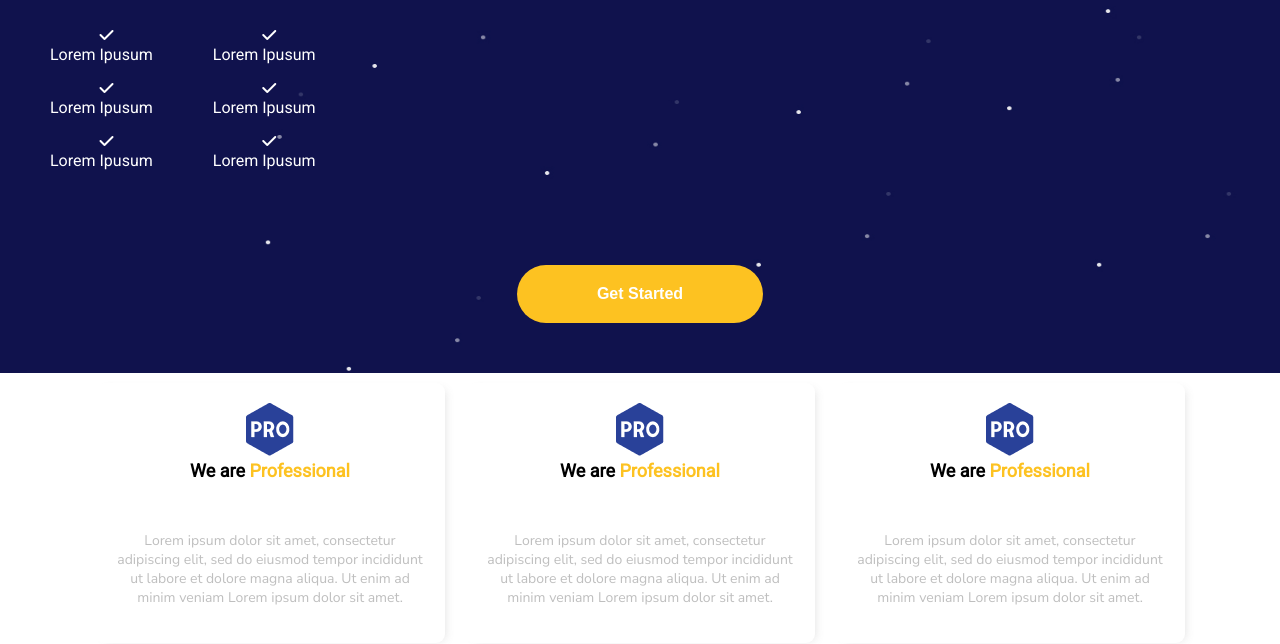
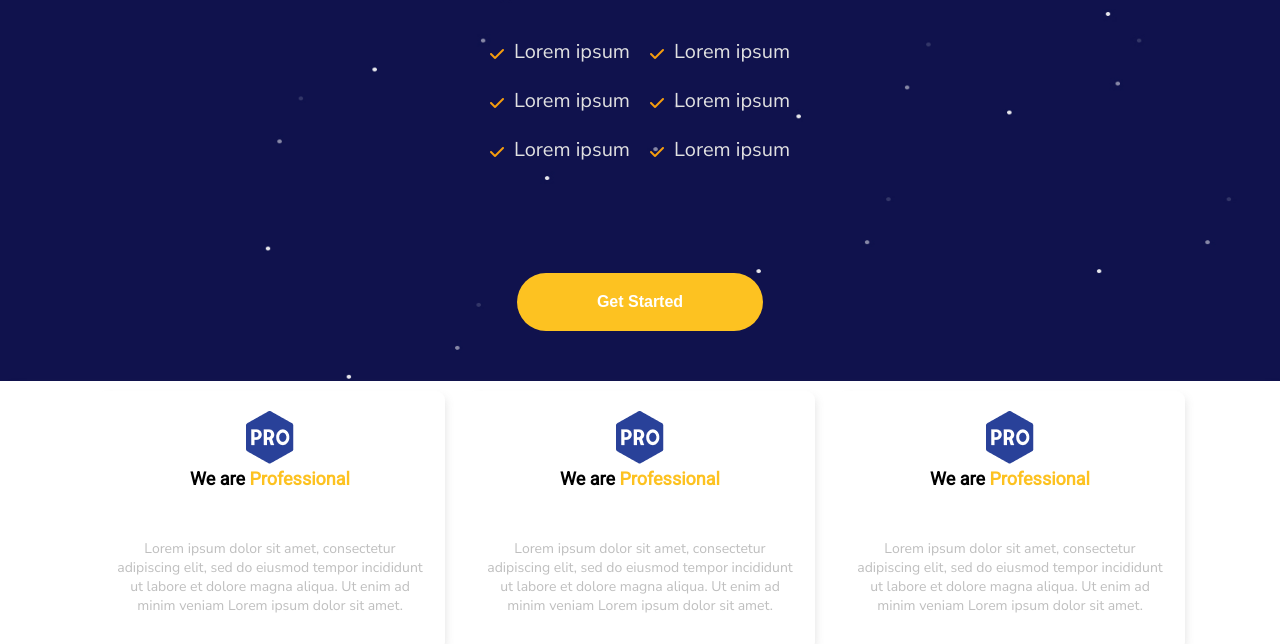
Before and after one commit to belloemmanuel/Deltify---Responsive-Agency-Landing-Page, a plain HTML site: page index.html in a window 1280 px wide. Shown: the part 185-829 px from the top of the page. Drawn offline with Linux system fonts and the light colour scheme; a script that the page names is missing; a web font is replaced by a local one.

Commit message:
changes made

```diff
--- a/css/deltify.css
+++ b/css/deltify.css
@@ -129,6 +129,38 @@ span {
   margin-top: 80px;
 }
 
+.hero-list {
+  display: flex;
+}
+.hero-list-items {
+  display: flex;
+  flex-direction: column;
+}
+.hero-list-item {
+  display: flex;
+}
+.hero-list-item i {
+  margin-right: 10px;
+  color: #f79e0e;
+}
+
+.hero-list-item p {
+  margin-top: -8px;
+}
+
+.hero-list-item1 {
+  display: flex;
+}
+.hero-list-item1 i {
+  margin-right: 10px;
+  color: #f79e0e;
+}
+
+.hero-list-item1 p {
+  margin-top: -8px;
+  margin-right: 100px;
+}
+
 /*----------------hero contents ends---------------*/
 
 /*----------------services container starts---------------*/
@@ -159,12 +191,6 @@ span {
   box-shadow: rgba(99, 99, 99, 0.2) 5px 2px 10px -5px;
   justify-content: center;
   background-color: white;
-}
-
-.services-card:hover {
-  background-color: #294199;
-  color: white;
-  height: 300px;
 }
 
 .services-card-content {
@@ -883,6 +909,11 @@ strike {
     display: none;
   }
 
+  .hero-list {
+    display: flex;
+    justify-content: center;
+  }
+
   .hero-contents {
     padding: 50px;
     text-align: center;
@@ -923,12 +954,6 @@ strike {
     height: auto;
     display: flex;
     align-items: center;
-  }
-
-  .services-card:hover {
-    background-color: #294199;
-    color: white;
-    height: auto;
   }
 
   .shopify-container {
@@ -1061,4 +1086,22 @@ strike {
     margin-bottom: -40px;
     width: 100%;
   }
+
+  .testimonial-container {
+    display: flex;
+    align-items: center;
+    width: 100%;
+    flex-direction: column;
+    background-color: white;
+    padding: 50px;
+  }
+  .hero-list-item1 p {
+    margin-top: -8px;
+    margin-right: 20px;
+  }
+
+  .hero-list {
+    margin-top: 50px;
+    width: 100%;
+  }
 }
--- a/index.html
+++ b/index.html
@@ -42,23 +42,35 @@
             <span>Ut enim ad minim veniam </span>Lorem ipsum dolor sit
             amet.
           </p>
-          <div class="hero-contents-lists">
-            <ul>
+          <div class="hero-list">
+            <div class="hero-list-items">
+              <div class="hero-list-item1">
                 <i class="fa-solid fa-check"></i>
-              <li>Lorem Ipusum</li>
+                <p>Lorem ipsum</p>
+              </div>
+              <div class="hero-list-item1">
                 <i class="fa-solid fa-check"></i>
-              <li>Lorem Ipusum</li>
+                <p>Lorem ipsum</p>
+              </div>
+              <div class="hero-list-item1">
                 <i class="fa-solid fa-check"></i>
-              <li>Lorem Ipusum</li>
-            </ul>
-            <ul>
+                <p>Lorem ipsum</p>
+              </div>
+            </div>
+            <div class="hero-list-items">
+              <div class="hero-list-item">
                 <i class="fa-solid fa-check"></i>
-              <li>Lorem Ipusum</li>
+                <p>Lorem ipsum</p>
+              </div>
+              <div class="hero-list-item">
                 <i class="fa-solid fa-check"></i>
-              <li>Lorem Ipusum</li>
+                <p>Lorem ipsum</p>
+              </div>
+              <div class="hero-list-item">
                 <i class="fa-solid fa-check"></i>
-              <li>Lorem Ipusum</li>
-            </ul>
+                <p>Lorem ipsum</p>
+              </div>
+            </div>
           </div>
           <button class="hero-contents-btn">
             <strong>Get Started</strong>
```
Also changed, not shown: deltify.js (deleted). Lines whose indentation alone changed are shown as unchanged.
